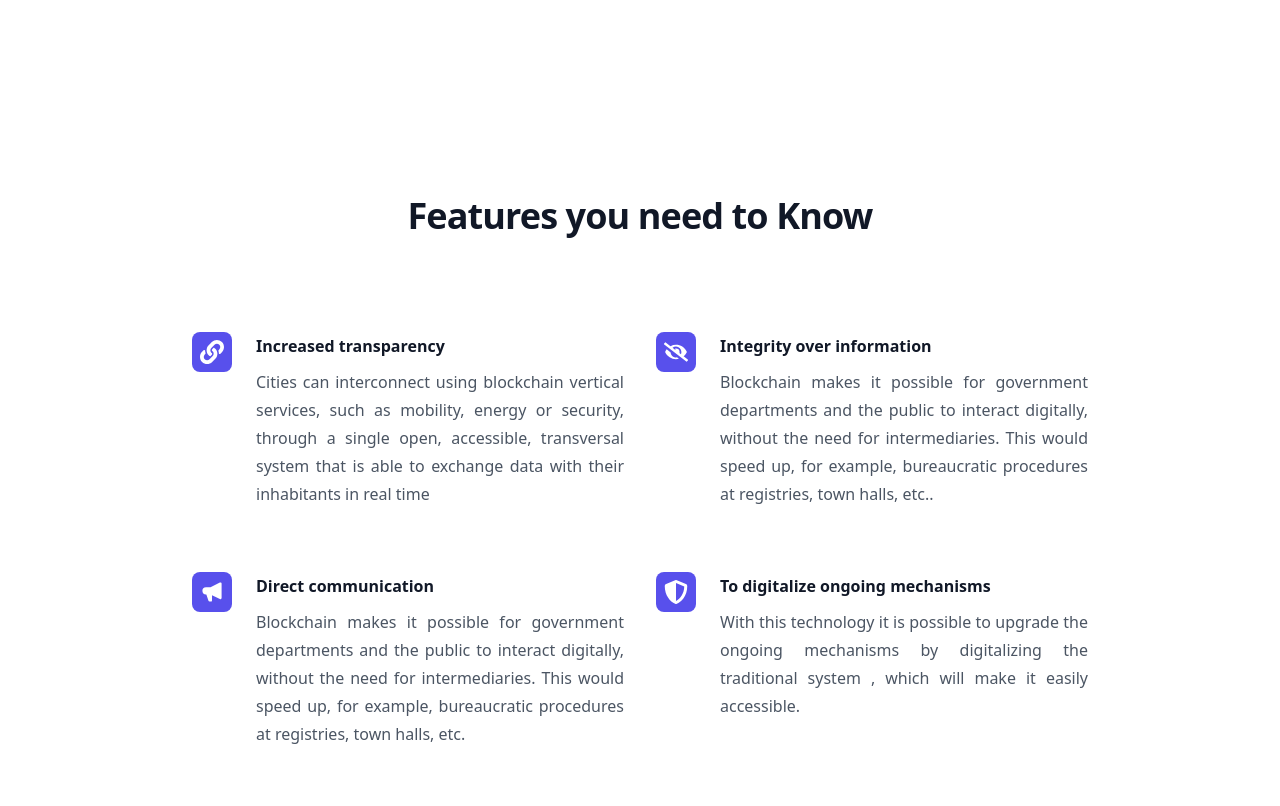
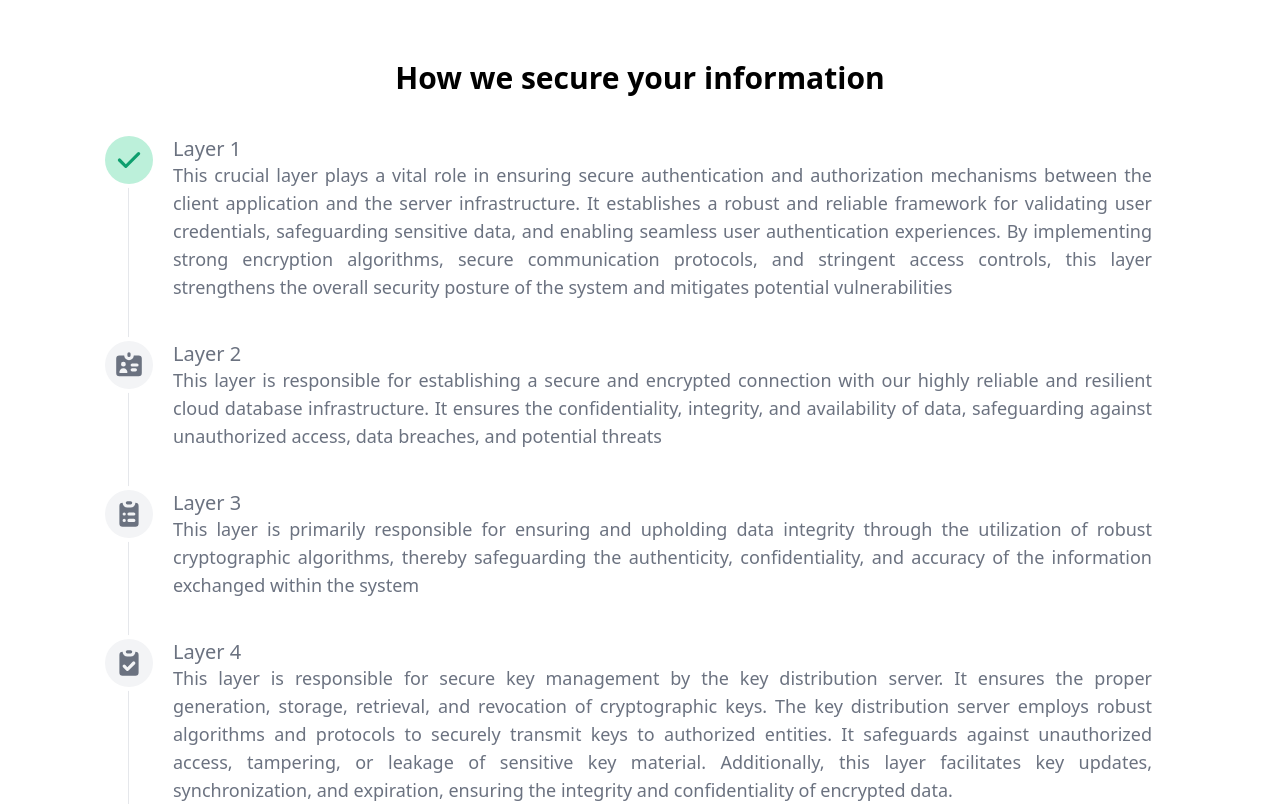
Before and after one commit to vaibhavchandrana/Smartcity_framework, a React (Create React App) app: page / in a window 1280 px wide. Shown: the part 1340-2146 px from the top of the page. Built offline with nearby package versions, Linux system fonts and the light colour scheme.

Commit message:
adding layer

```diff
--- a/public/index.html
+++ b/public/index.html
@@ -14,7 +14,7 @@
       manifest.json provides metadata used when your web app is installed on a
       user's mobile device or desktop. See https://developers.google.com/web/fundamentals/web-app-manifest/
     -->
-    <link rel="manifest" href="%PUBLIC_URL%/manifest.json" />
+    <link rel="manifest" href="../src/Images/logo.png" />
     <link href="https://cdnjs.cloudflare.com/ajax/libs/flowbite/1.6.5/flowbite.min.css" rel="stylesheet" />
 
     <!--
--- a/src/App.css
+++ b/src/App.css
@@ -268,6 +268,6 @@
 }
 @media (max-width: 767px) {
   body {
-    zoom: 1.7;
+    zoom: 2.0;
   }
 }
--- a/src/Component/Home.js
+++ b/src/Component/Home.js
@@ -2,7 +2,7 @@ import React from 'react'
 import HomeCard from './HomeCard'
 import { Link } from 'react-router-dom'
 import Feature from './Feature'
-
+import Layer from './Layer'
 
 const Home = () => {
 
@@ -59,6 +59,7 @@ const Home = () => {
         </div>
       </div>
       <HomeCard />
+      <Layer/>
       <Feature />
     </div>
   )
--- /dev/null
+++ b/src/Component/Layer.js
@@ -0,0 +1,43 @@
+import React from 'react'
+
+const Layer = () => {
+  return (
+    <div className='ml-32 mr-32 text-justify'>
+        <center><h1 className='text-3xl font-bold mb-10'>How we secure your information</h1></center>
+
+         <ol className="relative text-gray-500 border-l border-gray-200 dark:border-gray-700 dark:text-gray-400">
+        <li className="mb-10 ml-6">
+          <span className="absolute flex items-center justify-center w-12 h-12 bg-green-200 rounded-full -left-6 ring-4 ring-white dark:ring-gray-900 dark:bg-green-900">
+            <svg aria-hidden="true" className="w-8 h-8 text-green-500 dark:text-green-400" fill="currentColor" viewBox="0 0 20 20" xmlns="http://www.w3.org/2000/svg"><path fillRule="evenodd" d="M16.707 5.293a1 1 0 010 1.414l-8 8a1 1 0 01-1.414 0l-4-4a1 1 0 011.414-1.414L8 12.586l7.293-7.293a1 1 0 011.414 0z" clipRule="evenodd" /></svg>
+          </span>
+          <h3 className="font-medium text-xl leading-tight ml-5">Layer 1</h3>
+          <p className="text-lg ml-5">This crucial layer plays a vital role in ensuring secure authentication and authorization mechanisms between the client application and the server infrastructure. It establishes a robust and reliable framework for validating user credentials, safeguarding sensitive data, and enabling seamless user authentication experiences. By implementing strong encryption algorithms, secure communication protocols, and stringent access controls, this layer strengthens the overall security posture of the system and mitigates potential vulnerabilities</p>
+        </li>
+        <li className="mb-10 ml-6">
+          <span className="absolute flex items-center justify-center w-12 h-12 bg-gray-100 rounded-full -left-6 ring-4 ring-white dark:ring-gray-900 dark:bg-gray-700">
+            <svg aria-hidden="true" className="w-8 h-8 text-gray-500 dark:text-gray-400" fill="currentColor" viewBox="0 0 20 20" xmlns="http://www.w3.org/2000/svg"><path fillRule="evenodd" d="M10 2a1 1 0 00-1 1v1a1 1 0 002 0V3a1 1 0 00-1-1zM4 4h3a3 3 0 006 0h3a2 2 0 012 2v9a2 2 0 01-2 2H4a2 2 0 01-2-2V6a2 2 0 012-2zm2.5 7a1.5 1.5 0 100-3 1.5 1.5 0 000 3zm2.45 4a2.5 2.5 0 10-4.9 0h4.9zM12 9a1 1 0 100 2h3a1 1 0 100-2h-3zm-1 4a1 1 0 011-1h2a1 1 0 110 2h-2a1 1 0 01-1-1z" clipRule="evenodd" /></svg>
+          </span>
+          <h3 className="font-medium text-xl leading-tight ml-5">Layer 2</h3>
+          <p className="text-lg ml-5">This layer is responsible for establishing a secure and encrypted connection with our highly reliable and resilient cloud database infrastructure. It ensures the confidentiality, integrity, and availability of data, safeguarding against unauthorized access, data breaches, and potential threats</p>
+        </li>
+        <li className="mb-10 ml-6">
+          <span className="absolute flex items-center justify-center w-12 h-12 bg-gray-100 rounded-full -left-6 ring-4 ring-white dark:ring-gray-900 dark:bg-gray-700">
+            <svg aria-hidden="true" className="w-8 h-8 text-gray-500 dark:text-gray-400" fill="currentColor" viewBox="0 0 20 20" xmlns="http://www.w3.org/2000/svg"><path d="M9 2a1 1 0 000 2h2a1 1 0 100-2H9z" /><path fillRule="evenodd" d="M4 5a2 2 0 012-2 3 3 0 003 3h2a3 3 0 003-3 2 2 0 012 2v11a2 2 0 01-2 2H6a2 2 0 01-2-2V5zm3 4a1 1 0 000 2h.01a1 1 0 100-2H7zm3 0a1 1 0 000 2h3a1 1 0 100-2h-3zm-3 4a1 1 0 100 2h.01a1 1 0 100-2H7zm3 0a1 1 0 100 2h3a1 1 0 100-2h-3z" clipRule="evenodd" /></svg>
+          </span>
+          <h3 className="font-medium text-xl leading-tight ml-5">Layer 3</h3>
+          <p className="text-lg ml-5">This layer is primarily responsible for ensuring and upholding data integrity through the utilization of robust cryptographic algorithms, thereby safeguarding the authenticity, confidentiality, and accuracy of the information exchanged within the system</p>
+        </li>
+        <li className="ml-6">
+          <span className="absolute flex items-center justify-center w-12 h-12 bg-gray-100 rounded-full -left-6 ring-4 ring-white dark:ring-gray-900 dark:bg-gray-700">
+            <svg aria-hidden="true" className="w-8 h-8 text-gray-500 dark:text-gray-400" fill="currentColor" viewBox="0 0 20 20" xmlns="http://www.w3.org/2000/svg"><path d="M9 2a1 1 0 000 2h2a1 1 0 100-2H9z" /><path fillRule="evenodd" d="M4 5a2 2 0 012-2 3 3 0 003 3h2a3 3 0 003-3 2 2 0 012 2v11a2 2 0 01-2 2H6a2 2 0 01-2-2V5zm9.707 5.707a1 1 0 00-1.414-1.414L9 12.586l-1.293-1.293a1 1 0 00-1.414 1.414l2 2a1 1 0 001.414 0l4-4z" clipRule="evenodd" /></svg>
+          </span>
+          <h3 className="font-medium text-xl leading-tight ml-5">Layer 4</h3>
+          <p className="text-lg ml-5">This layer is responsible for secure key management by the key distribution server. It ensures the proper generation, storage, retrieval, and revocation of cryptographic keys. The key distribution server employs robust algorithms and protocols to securely transmit keys to authorized entities. It safeguards against unauthorized access, tampering, or leakage of sensitive key material. Additionally, this layer facilitates key updates, synchronization, and expiration, ensuring the integrity and confidentiality of encrypted data.</p>
+        </li>
+      </ol>
+
+    </div>
+  )
+}
+
+export default Layer
```
